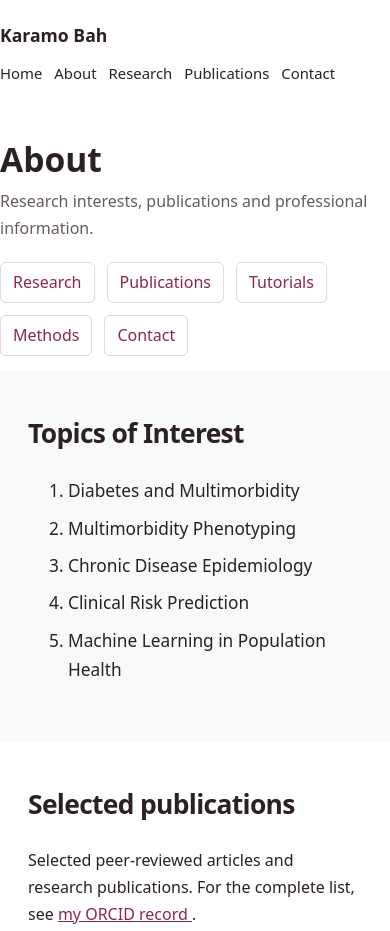
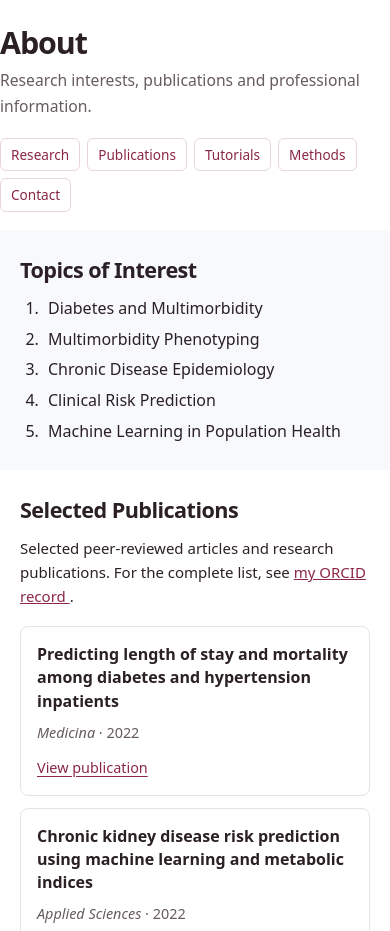
Before and after one commit to kamas1/kamas1.github.io, a plain HTML site: page about.html in a window 390 px wide. Shown: the top 931 px of the page. Drawn offline with Linux system fonts and the light colour scheme.

Commit message:
Refactor styles and update section headings in about.html
Updated styles and structure in about.html for improved layout and readability.

```diff
--- a/about.html
+++ b/about.html
@@ -26,9 +26,10 @@ html {
 
 body {
   margin: 0;
-  font-family: system-ui, -apple-system, Segoe UI, Roboto, sans-serif;
+  font-family: system-ui, -apple-system, "Segoe UI", Roboto, sans-serif;
   color: var(--ink);
-  line-height: 1.7;
+  font-size: 15.5px;
+  line-height: 1.6;
   background: #fff;
 }
 
@@ -37,69 +38,48 @@ a {
 }
 
 .wrap {
-  max-width: 1060px;
-  margin: auto;
+  width: 100%;
+  max-width: 1040px;
+  margin: 0 auto;
   padding: 0 28px;
-}
-
-/* Navigation */
-
-.nav {
-  display: flex;
-  justify-content: space-between;
-  align-items: center;
-  padding: 21px 0;
-  gap: 20px;
-}
-
-.nav a {
-  text-decoration: none;
-  color: inherit;
-}
-
-.nav strong {
-  font-size: 1.1rem;
-}
-
-.links {
-  display: flex;
-  gap: 22px;
-  flex-wrap: wrap;
-  font-size: .93rem;
-}
-
-.links a:hover {
-  color: var(--accent);
 }
 
 /* Page heading */
 
 .page-heading {
-  padding: 45px 0 22px;
+  padding: 35px 0 22px;
 }
 
 .page-heading h1 {
-  font-size: 2.6rem;
-  margin: 0 0 8px;
+  font-size: 2.2rem;
+  font-weight: 750;
+  letter-spacing: -.035em;
   line-height: 1.2;
+  margin: 0 0 7px;
 }
 
 .page-heading p {
   color: var(--muted);
-  margin: 0 0 20px;
+  font-size: .98rem;
+  margin: 0 0 19px;
 }
+
+/* Section navigation */
 
 .page-links {
   display: flex;
-  gap: 12px;
   flex-wrap: wrap;
+  gap: 9px;
 }
 
 .page-links a {
-  padding: 6px 12px;
+  display: inline-block;
+  padding: 6px 13px;
   border: 1px solid #e7d5dc;
   border-radius: 6px;
   text-decoration: none;
+  font-size: .9rem;
+  font-weight: 500;
 }
 
 .page-links a:hover {
@@ -109,8 +89,8 @@ a {
 /* Sections */
 
 section {
-  padding: 52px 0;
-  scroll-margin-top: 18px;
+  padding: 32px 0;
+  scroll-margin-top: 12px;
 }
 
 section.alt {
@@ -118,63 +98,98 @@ section.alt {
 }
 
 h2 {
-  font-size: 1.9rem;
+  font-size: 1.5rem;
+  font-weight: 700;
   letter-spacing: -.025em;
-  margin: 0 0 20px;
+  line-height: 1.3;
+  margin: 0 0 15px;
 }
 
 h3 {
+  font-size: 1rem;
+  font-weight: 650;
+  line-height: 1.45;
   margin: 0 0 8px;
-  font-size: 1.1rem;
 }
 
 p {
-  margin: 0 0 18px;
+  margin: 0 0 12px;
 }
 
+p:last-child {
+  margin-bottom: 0;
+}
+
+/* Research interests */
+
 .intro {
-  max-width: 790px;
-  font-size: 1.08rem;
+  max-width: 800px;
+  font-size: 1rem;
+  padding-left: 23px;
+  margin: 0;
 }
 
 .intro li {
-  margin-bottom: 8px;
+  padding-left: 5px;
+  margin-bottom: 5px;
 }
 
-/* Publication cards */
+.intro li:last-child {
+  margin-bottom: 0;
+}
+
+/* Publications */
 
 .grid {
   display: grid;
-  grid-template-columns: repeat(3, 1fr);
-  gap: 18px;
+  grid-template-columns: repeat(3, minmax(0, 1fr));
+  gap: 14px;
+  margin-top: 18px;
 }
 
 .tile {
+  display: flex;
+  flex-direction: column;
+  align-items: flex-start;
   background: #fff;
-  border: 1px solid #e1e8ec;
-  border-radius: 10px;
-  padding: 24px;
+  border: 1px solid #e1e5e9;
+  border-radius: 8px;
+  padding: 18px;
+}
+
+.tile h3 {
+  color: var(--ink);
 }
 
 .tile p {
   color: var(--muted);
-  font-size: .96rem;
+  font-size: .9rem;
+  margin: 0 0 12px;
 }
 
-/* Skills and profile links */
+.tile a {
+  font-size: .9rem;
+  font-weight: 500;
+  margin-top: auto;
+  text-underline-offset: 3px;
+}
+
+/* Methods and profile links */
 
 .tags {
   display: flex;
   flex-wrap: wrap;
-  gap: 10px;
+  gap: 9px;
 }
 
 .tag {
-  padding: 7px 13px;
+  display: inline-block;
+  padding: 6px 12px;
   background: #f8e9ee;
   color: #773048;
-  border-radius: 100px;
-  font-size: .9rem;
+  border-radius: 20px;
+  font-size: .88rem;
+  line-height: 1.5;
 }
 
 a.tag {
@@ -188,7 +203,8 @@ a.tag:hover {
 /* Contact */
 
 .contact-email {
-  font-size: 1.08rem;
+  font-size: 1rem;
+  margin-bottom: 12px;
 }
 
 .contact-email a {
@@ -201,41 +217,66 @@ a.tag:hover {
 .foot {
   background: var(--navy);
   color: #f1dce2;
-  padding: 22px 0;
-  font-size: .9rem;
+  padding: 16px 0;
+  font-size: .83rem;
+}
+
+/* Tablet */
+
+@media (max-width: 900px) {
+  .grid {
+    grid-template-columns: repeat(2, minmax(0, 1fr));
+  }
 }
 
 /* Mobile */
 
-@media (max-width: 700px) {
-  .nav {
-    align-items: flex-start;
-    flex-direction: column;
-    gap: 10px;
+@media (max-width: 600px) {
+  body {
+    font-size: 15px;
   }
 
-  .links {
-    gap: 12px;
+  .wrap {
+    padding: 0 20px;
   }
 
   .page-heading {
-    padding: 32px 0 15px;
+    padding: 25px 0 18px;
   }
 
   .page-heading h1 {
-    font-size: 2.1rem;
+    font-size: 1.9rem;
+  }
+
+  .page-links {
+    gap: 7px;
+  }
+
+  .page-links a {
+    font-size: .85rem;
+    padding: 5px 10px;
   }
 
   section {
-    padding: 40px 0;
+    padding: 26px 0;
+  }
+
+  h2 {
+    font-size: 1.35rem;
+    margin-bottom: 12px;
   }
 
   .grid {
     grid-template-columns: 1fr;
+    gap: 12px;
   }
 
-  h2 {
-    font-size: 1.65rem;
+  .tile {
+    padding: 16px;
+  }
+
+  .foot {
+    padding: 14px 0;
   }
 }
 </style>
@@ -243,23 +284,12 @@ a.tag:hover {
 
 <body>
 
-<header class="wrap nav">
-  <a href="index.html">
-    <strong>Karamo Bah</strong>
-  </a>
-
-  <nav class="links" aria-label="Main navigation">
-    <a href="index.html">Home</a>
-    <a href="about.html">About</a>
-    <a href="about.html#research">Research</a>
-    <a href="about.html#publications">Publications</a>
-    <a href="about.html#contact">Contact</a>
-  </nav>
-</header>
-
 <main>
 
+  <!-- PAGE HEADING -->
+
   <div class="wrap page-heading">
+
     <h1>About</h1>
 
     <p>
@@ -273,6 +303,7 @@ a.tag:hover {
       <a href="#methods">Methods</a>
       <a href="#contact">Contact</a>
     </nav>
+
   </div>
 
   <!-- RESEARCH INTERESTS -->
@@ -298,7 +329,7 @@ a.tag:hover {
   <section id="publications">
     <div class="wrap">
 
-      <h2>Selected publications</h2>
+      <h2>Selected Publications</h2>
 
       <p>
         Selected peer-reviewed articles and research publications.
@@ -403,7 +434,7 @@ a.tag:hover {
   <section class="alt" id="tutorials">
     <div class="wrap">
 
-      <h2>Teaching &amp; tutorials</h2>
+      <h2>Teaching &amp; Tutorials</h2>
 
       <p>
         I share practical tutorials on R programming,
@@ -423,7 +454,7 @@ a.tag:hover {
   <section id="methods">
     <div class="wrap">
 
-      <h2>Methods &amp; skills</h2>
+      <h2>Methods &amp; Skills</h2>
 
       <div class="tags">
         <span class="tag">Epidemiology</span>
```
